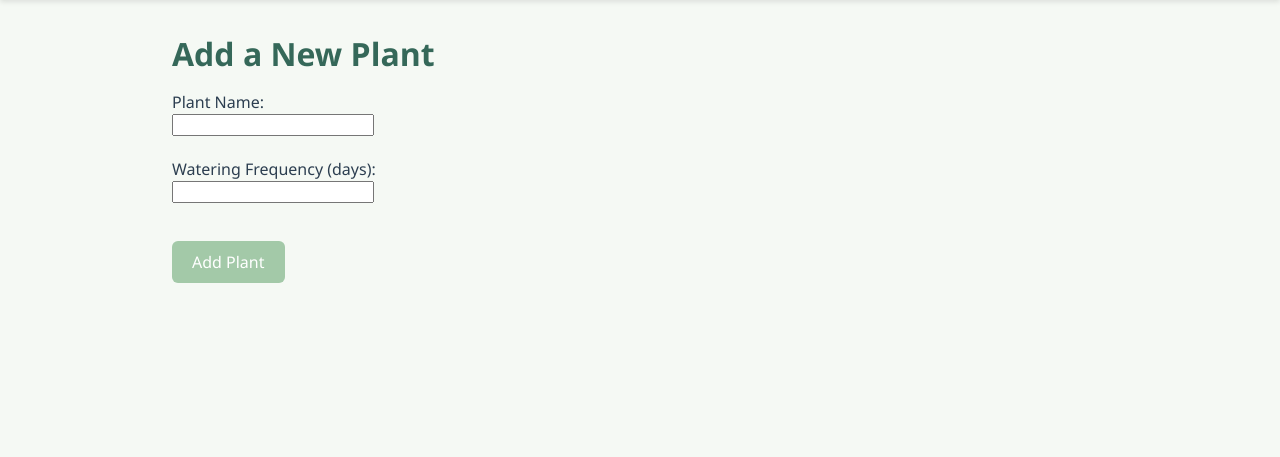
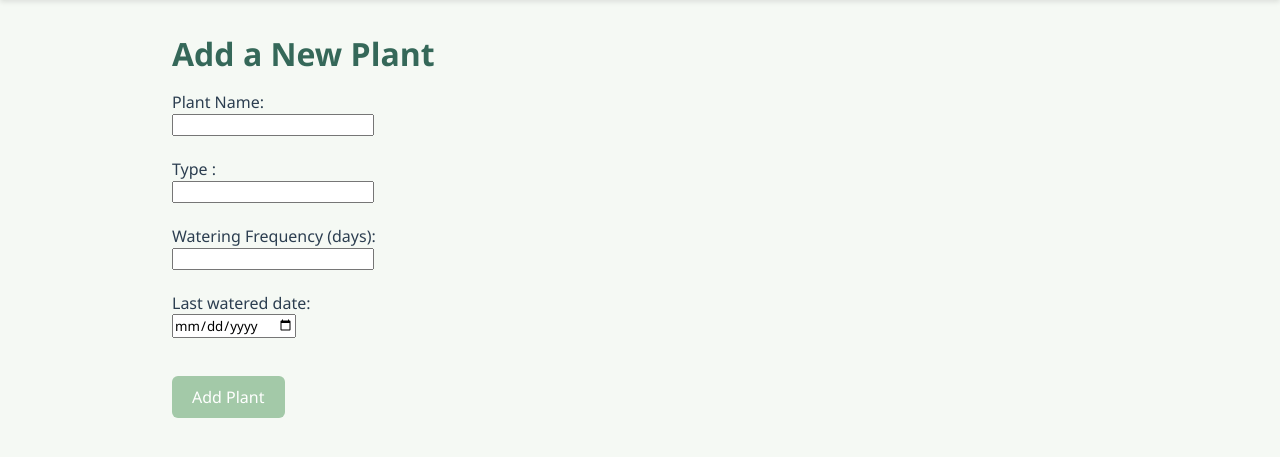
Before and after one commit to Floridaked/Agile-Dev-Project, a Flask app: page /add_plant in a window 1280 px wide. Shown: the part 70-527 px from the top of the page. Run offline with Flask 3, Linux system fonts and the light colour scheme.

Commit message:
add type

```diff
--- a/app.py
+++ b/app.py
@@ -68,9 +68,12 @@ def add_plant_page():
     if request.method == "POST":
         name = request.form["name"]
         schedule = int(request.form["schedule"])
+        plant_type = request.form["plant_type"]
+        last_watered =  request.form["last_watered"]
         user_id = session["user_id"]
+        # add last water date
 
-        new_plant = Plant(name=name, schedule=schedule, user_id=user_id)
+        new_plant = Plant(name=name, schedule=schedule, user_id=user_id, plant_type=plant_type)
         db.session.add(new_plant)
         db.session.commit()
         return redirect("/my_plants")
--- a/models/plant.py
+++ b/models/plant.py
@@ -8,6 +8,7 @@ class Plant(db.Model):
     __tablename__="plant"
     id = db.mapped_column(db.Integer, primary_key=True, autoincrement=True)
     name = db.mapped_column(db.String, nullable=False)
+    plant_type = db.mapped_column(db.String, nullable=False)
     schedule = db.mapped_column(db.Integer, nullable=False,  default=7)
     mood = db.mapped_column(db.Boolean, default=True)
     location = db.mapped_column(db.String, default="outdoor")
--- a/templates/add_plant.html
+++ b/templates/add_plant.html
@@ -22,10 +22,14 @@
             <label for="name">Plant Name:</label><br>
             <input type="text" id="name" name="name" required><br><br>
 
+            <label for="plant_type">Type :</label><br>
+            <input type="text" id="plant_type" name="plant_type" required><br><br>
+
             <label for="schedule">Watering Frequency (days):</label><br>
             <input type="number" id="schedule" name="schedule" required><br><br>
 
-
+            <label for="last_watered">Last watered date:</label><br>
+            <input type="date" id="last_watered" name="last_watered" required><br><br>
 
             <input type="submit" value="Add Plant">
         </form>
```
Also changed, not shown: database.db.
